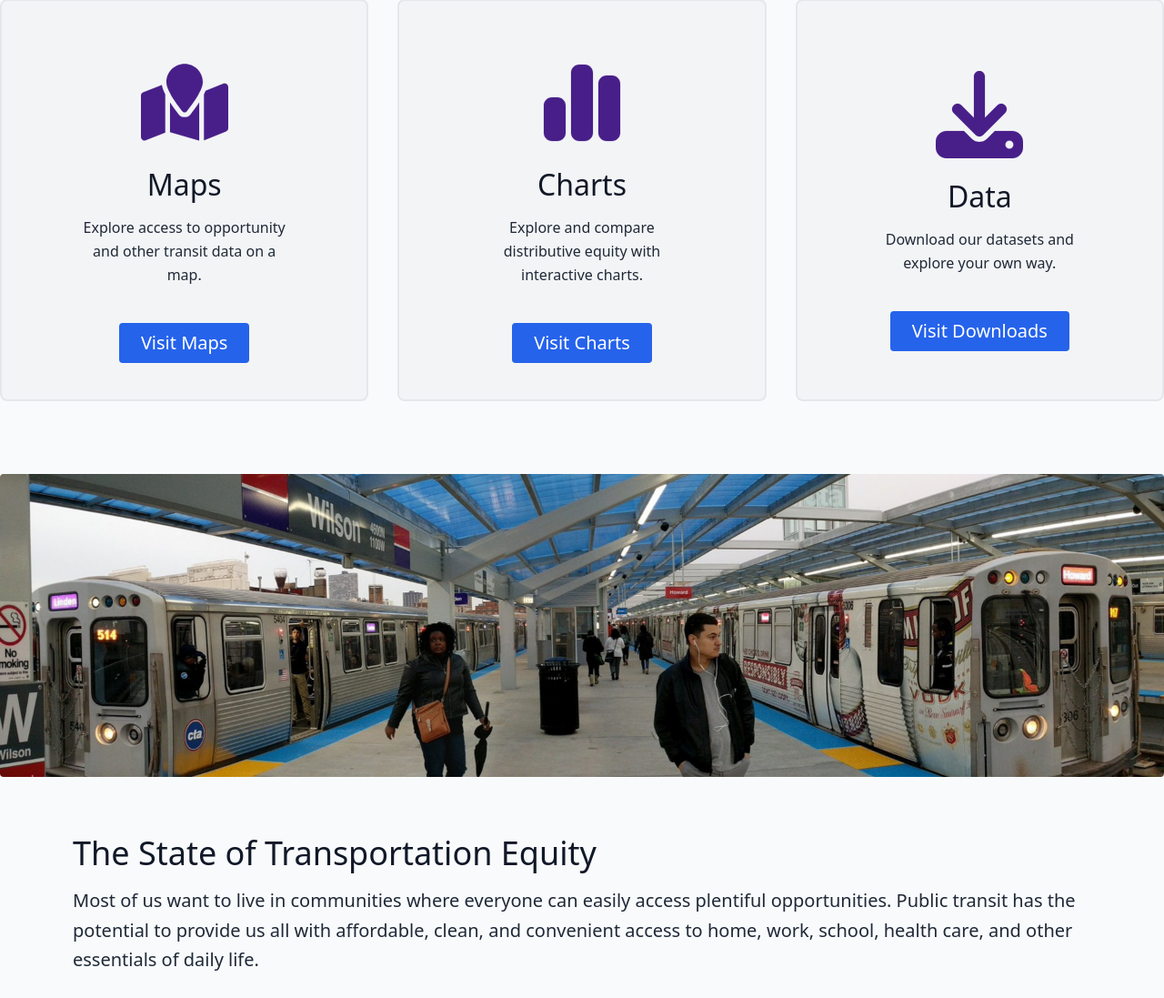
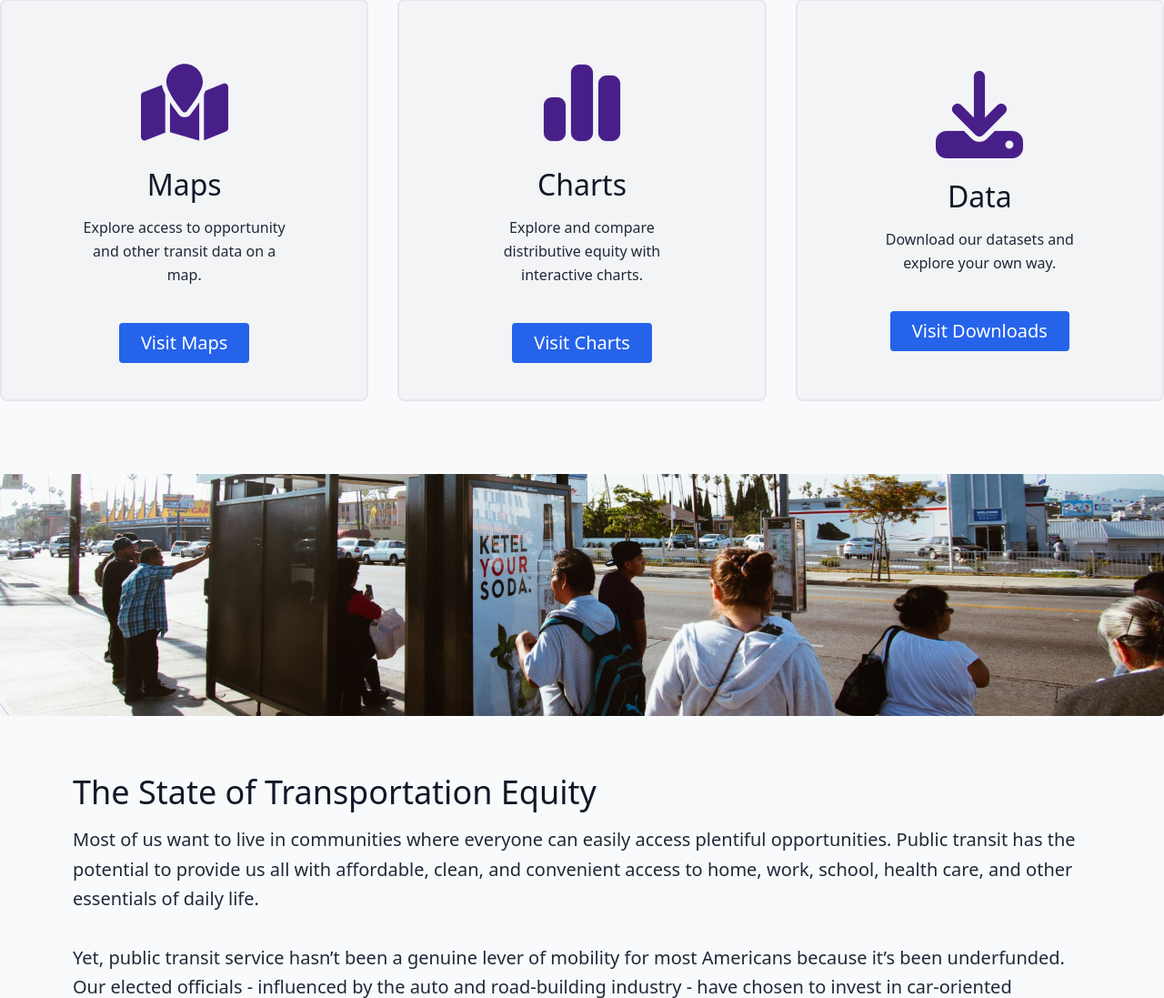
Before and after one commit to transitcenter/ted-dashboard, a Django app: page / in a window 1280 px wide. Shown: the part 772-1869 px from the top of the page at 91% size. Run offline with Django 4.2, Linux system fonts and the light colour scheme; style sheets or scripts are compiled from the project's sources; some libraries are stand-ins or nearby versions.

Commit message:
Updated banner images.

```diff
--- a/dash/map/templates/map/landing.html
+++ b/dash/map/templates/map/landing.html
@@ -76,7 +76,8 @@
         </div>
     </section>
     <div class="mx-auto flex flex-col justify-center items-center">
-        <img class="w-full object-cover object-center rounded" alt="hero" src="{% static 'map/img/cta-banner.jpg' %}">
+        <img class="w-full object-cover object-center rounded" alt="hero"
+            src="{% static 'map/img/transit3-banner.jpg' %}">
     </div>
     <section class="container mx-auto mb-20">
         <div class="w-full flex flex-col px-20 mt-16 mb-16">
```
Also changed, not shown: dash/map/static/map/img/transit3-banner.jpg (added).
